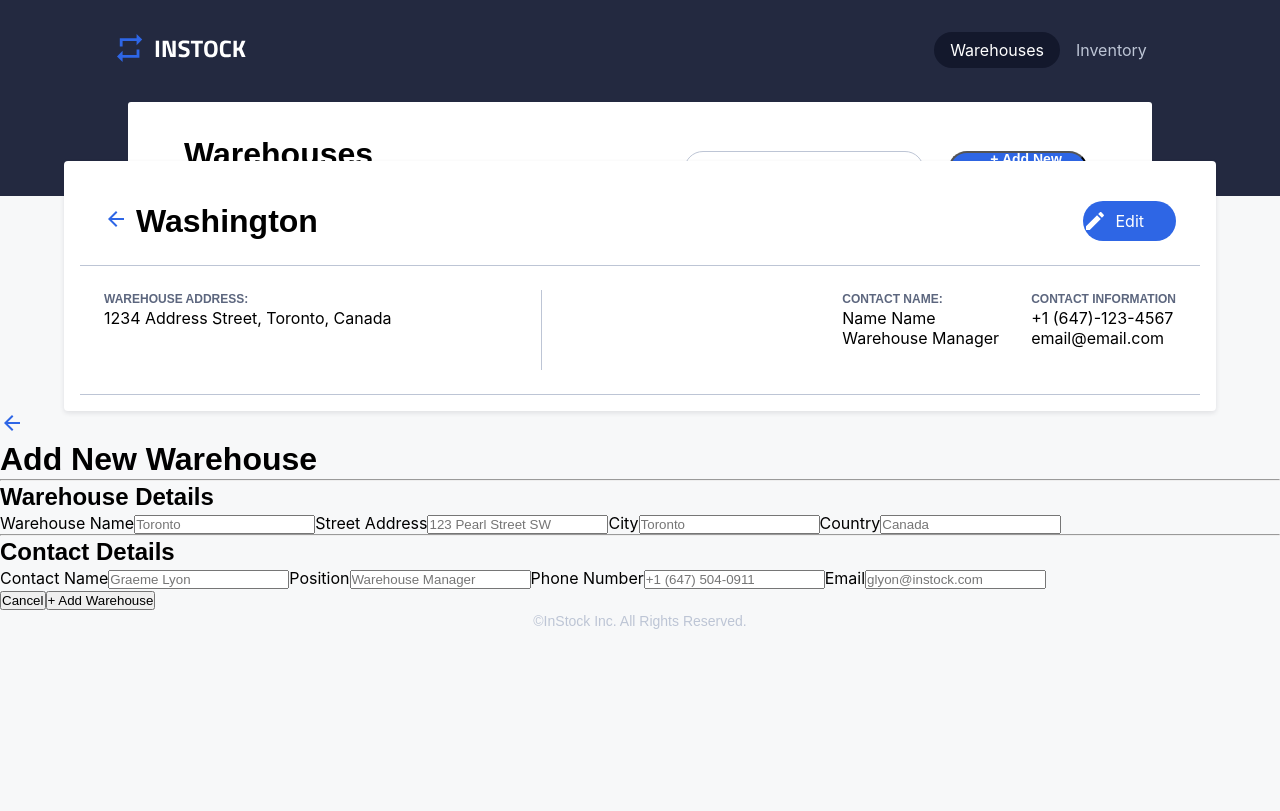
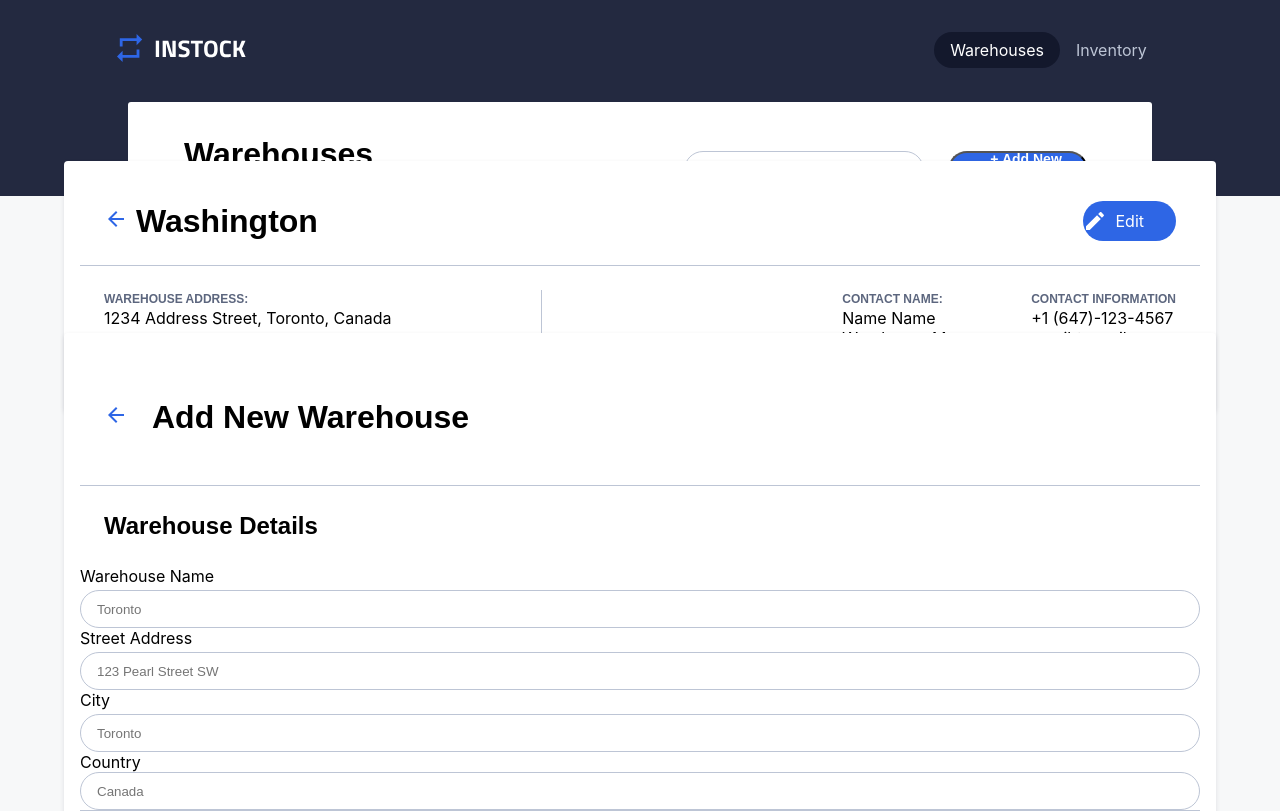
Before and after one commit to quindipc/InStock-Client, a React (Create React App) app: page / in a window 1280 px wide. Shown: the top 811 px of the page. Built offline with nearby package versions, Linux system fonts and the light colour scheme.

Commit message:
Add styles to the component

```diff
--- a/src/components/AddNewWarehouse/AddNewWarehouse.scss
+++ b/src/components/AddNewWarehouse/AddNewWarehouse.scss
@@ -0,0 +1,93 @@
+@use "../../styles/partials/font" as *;
+@use "../../styles/partials/global" as *;
+@use "../../styles/partials/mixins" as *;
+@use "../../styles/partials/variables" as *;
+
+.newwh {
+  //TODO: need to include font styles for everything
+  display: flex;
+  flex-direction: column;
+  justify-content: center;
+  align-items: center;
+
+  //TODO: Card container may need to be changed to global styles
+  &__container {
+    display: flex;
+    flex-direction: column;
+    width: 21.4375rem;
+    width: 90%;
+    padding: 1rem;
+    background-color: $white;
+    border-radius: 4px; // may need to be changed
+    box-shadow: 0px 2px 5px 0px rgba(19, 24, 44, 0.1);
+    margin-top: -4.875rem;
+
+    @include tablet {
+      min-width: 44rem;
+    }
+  }
+
+//   TODO: The header will need global styles & global BEM naming for all components
+  &__header {
+    display: flex;
+    flex-direction: row;
+    align-items: center;
+    padding: 1.5rem
+  }
+
+  &__title {
+    display: flex;
+    flex-direction: row;
+    align-items: center;
+    padding: 1.5rem;
+  }
+
+  &__divider {
+    @include horizontal-divider;
+// TODO: Divider should span the entire container mobile
+  }
+
+  &__warehousedetails {
+    display: flex;
+    flex-direction: column;
+    justify-content: center;
+  }
+
+  &__subheader {
+    padding-bottom: 4px;
+  }
+
+//   TODO: Global mixin styles for input fields
+  &__input {
+    height: 2.25rem;
+    width: 100%;
+    padding: 0 1rem;
+    border: 1px solid $cloud;
+    border-radius: 1.25rem;
+    background-color: $white;
+
+    @include tablet {
+        height: 2.375rem;
+    }
+
+    // Need to add outline to an error state if user does not fill out all fields
+    &:focus {
+        outline: none;
+        border: 2px solid $indigo;
+      }
+  }
+
+
+
+  &__contactdetails {
+    display: flex;
+    flex-direction: column;
+  }
+
+  &__actions {
+    display: flex;
+    flex-direction: row;
+    justify-content: center;
+    align-items: center;
+  }
+}
```
